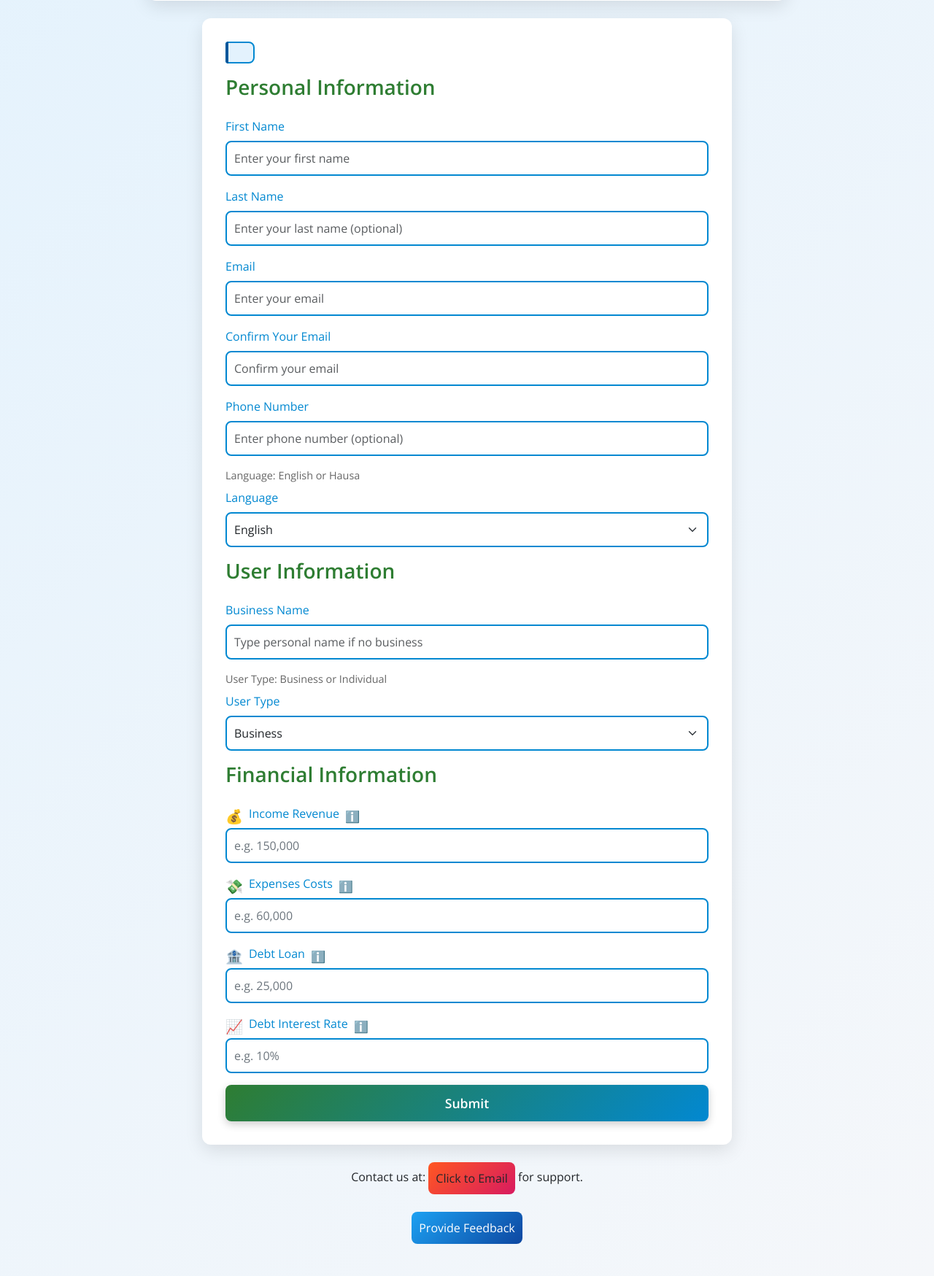
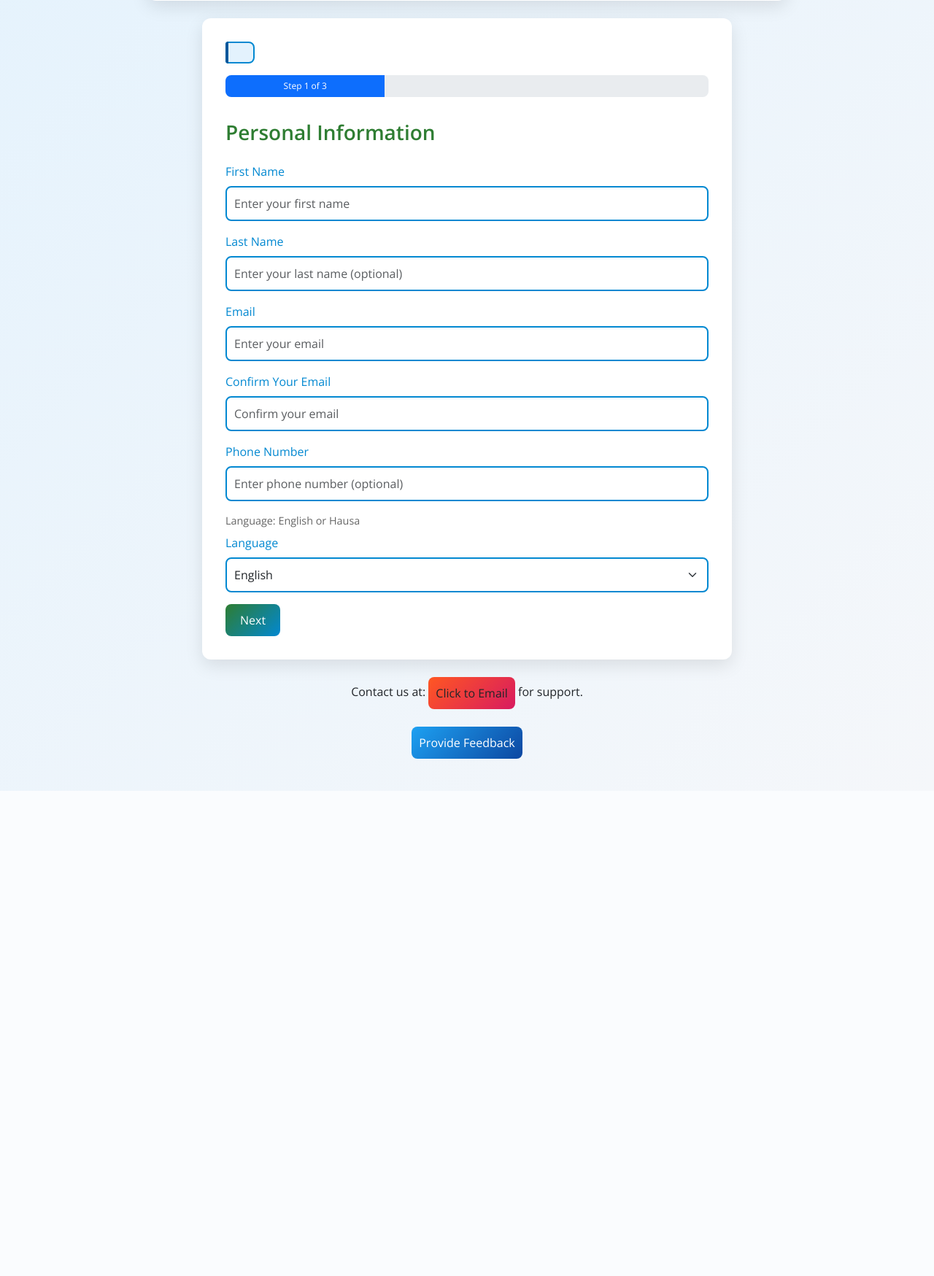
Before and after one commit to FicoreAfrica/Financial-Health-Score, a Flask app: page / in a window 1280 px wide. Shown: the part 425-2174 px from the top of the page at 73% size. After the commit the page ends 1509 px from the top, so only its background shows below. Run offline with Flask 3, Linux system fonts and the light colour scheme; parts of the project's set-up code (start-up, migrations or seed data) failed here and were passed over; some libraries are stand-ins or nearby versions.

Commit message:
Update index.html

```diff
--- a/templates/index.html
+++ b/templates/index.html
@@ -210,6 +210,49 @@
             color: #0288D1;
             font-size: 1rem;
         }
+        /* Multi-Step Form Styles */
+        .form-step {
+            display: none;
+        }
+        .form-step.active {
+            display: block;
+        }
+        .progress {
+            margin-bottom: 2rem;
+            height: 30px;
+            border-radius: 8px;
+        }
+        .progress-bar {
+            transition: width 0.3s ease;
+        }
+        .step-navigation {
+            display: flex;
+            justify-content: space-between;
+            margin-top: 1rem;
+        }
+        .btn-nav {
+            padding: 10px 20px;
+            font-weight: 500;
+            border-radius: 8px;
+        }
+        .btn-next {
+            background: linear-gradient(135deg, #2E7D32, #0288D1);
+            color: white;
+            border: none;
+        }
+        .btn-next:hover {
+            background: linear-gradient(135deg, #1B5E20, #01579B);
+            transform: translateY(-2px);
+        }
+        .btn-prev {
+            background: linear-gradient(135deg, #B0BEC5, #78909C);
+            color: white;
+            border: none;
+        }
+        .btn-prev:hover {
+            background: linear-gradient(135deg, #90A4AE, #607D8B);
+            transform: translateY(-2px);
+        }
         @media (max-width: 600px) {
             .form-card {
                 padding: 1.5rem;
@@ -226,6 +269,9 @@
             .book-icon {
                 width: 30px;
                 height: 22px;
+            }
+            .progress {
+                height: 20px;
             }
         }
     </style>
@@ -273,10 +319,16 @@
                         </ul>
                     </div>
 
+                    <!-- Progress Bar -->
+                    <div class="progress">
+                        <div class="progress-bar" role="progressbar" style="width: 33%;" aria-valuenow="33" aria-valuemin="0" aria-valuemax="100">Step 1 of 3</div>
+                    </div>
+
                     <form id="submission-form" method="POST" action="{{ url_for('submit') }}">
                         {{ form.hidden_tag() }} <!-- Ensure CSRF token is included -->
 
-                        <!-- Personal Information -->
+                        <!-- Step 1: Personal Information -->
+                        <div class="form-step active" id="step-1">
                             <h3>{{ translations[language]['Personal Information'] }}</h3>
                             <div class="mb-3">
                                 {{ form.first_name.label(class="form-label", **{'for': 'first_name'}) }}
@@ -303,8 +355,13 @@
                                 {{ form.language.label(class="form-label", **{'for': 'language'}) }}
                                 {{ form.language(class="form-select", required=True) }}
                             </div>
+                            <div class="step-navigation">
+                                <button type="button" class="btn btn-nav btn-next" onclick="nextStep(2)">Next</button>
+                            </div>
+                        </div>
 
-                        <!-- User Information -->
+                        <!-- Step 2: User Information -->
+                        <div class="form-step" id="step-2">
                             <h3>{{ translations[language]['User Information'] }}</h3>
                             <div class="mb-3">
                                 {{ form.business_name.label(class="form-label", **{'for': 'business_name'}) }}
@@ -315,8 +372,14 @@
                                 {{ form.user_type.label(class="form-label", **{'for': 'user_type'}) }}
                                 {{ form.user_type(class="form-select", required=True) }}
                             </div>
+                            <div class="step-navigation">
+                                <button type="button" class="btn btn-nav btn-prev" onclick="prevStep(1)">Previous</button>
+                                <button type="button" class="btn btn-nav btn-next" onclick="nextStep(3)">Next</button>
+                            </div>
+                        </div>
 
-                        <!-- Financial Information -->
+                        <!-- Step 3: Financial Information -->
+                        <div class="form-step" id="step-3">
                             <h3>{{ translations[language]['Financial Information'] }}</h3>
                             <div class="mb-3">
                                 <div class="field-container">
@@ -354,10 +417,10 @@
                                 {{ form.debt_interest_rate(class="form-control number-input", placeholder="e.g. 10%", type="text", required=True, pattern="^[0-9,]+(\.[0-9]{1,2})?$", **{'data-error': translations[language]['Invalid Number']}) }}
                                 <div class="tooltip-fallback" id="interest-tooltip"></div>
                             </div>
-
-                        <!-- Submit Button -->
-                        <div class="d-grid">
+                            <div class="step-navigation">
+                                <button type="button" class="btn btn-nav btn-prev" onclick="prevStep(2)">Previous</button>
                                 {{ form.submit(class="btn btn-primary btn-lg", value=translations[language]['Submit']) }}
+                            </div>
                         </div>
                     </form>
                 </div>
@@ -375,35 +438,85 @@
         </div>
     </div>
 
-    <script data-cfasync="false" src="/cdn-cgi/scripts/5c5dd728/cloudflare-static/email-decode.min.js"></script>
     <script src="{{ url_for('static', filename='js/bootstrap.bundle.min.js') }}" onerror="console.error('Failed to load bootstrap.bundle.min.js. Please ensure the file exists in static/js/ and Flask is serving static files correctly.');"></script>
     <script>
-        // Initialize Bootstrap tooltips with enhanced error handling and reinitialization
+        // Multi-Step Form Navigation
+        let currentStep = 1;
+        const totalSteps = 3;
+
+        function showStep(step) {
+            document.querySelectorAll('.form-step').forEach(stepEl => {
+                stepEl.classList.remove('active');
+            });
+            document.getElementById(`step-${step}`).classList.add('active');
+
+            // Update progress bar
+            const progressPercent = (step / totalSteps) * 100;
+            const progressBar = document.querySelector('.progress-bar');
+            progressBar.style.width = `${progressPercent}%`;
+            progressBar.setAttribute('aria-valuenow', progressPercent);
+            progressBar.textContent = `Step ${step} of ${totalSteps}`;
+
+            currentStep = step;
+        }
+
+        function nextStep(step) {
+            if (validateStep(currentStep)) {
+                showStep(step);
+            }
+        }
+
+        function prevStep(step) {
+            showStep(step);
+        }
+
+        function validateStep(step) {
+            const stepElement = document.getElementById(`step-${step}`);
+            const inputs = stepElement.querySelectorAll('input[required], select[required]');
+            let isValid = true;
+
+            inputs.forEach(input => {
+                if (!input.checkValidity()) {
+                    input.reportValidity();
+                    isValid = false;
+                }
+            });
+
+            // Special validation for email confirmation
+            if (step === 1) {
+                const email = document.getElementById('email').value;
+                const autoEmail = document.getElementById('auto_email').value;
+                if (email !== autoEmail) {
+                    document.getElementById('auto_email').setCustomValidity("{{ translations[language]['Email addresses must match.'] }}");
+                    document.getElementById('auto_email').reportValidity();
+                    isValid = false;
+                } else {
+                    document.getElementById('auto_email').setCustomValidity('');
+                }
+            }
+
+            return isValid;
+        }
+
+        // Initialize Bootstrap tooltips
         function initializeTooltips() {
             try {
                 if (typeof bootstrap === 'undefined') {
-                    console.error('Bootstrap is not loaded. Please ensure bootstrap.bundle.min.js is correctly included and the path is valid.');
+                    console.error('Bootstrap is not loaded. Please ensure bootstrap.bundle.min.js is correctly included.');
                     return false;
                 }
 
-                // Dispose of existing tooltips to prevent duplicates
                 const existingTooltips = document.querySelectorAll('.tooltip');
                 existingTooltips.forEach(tooltip => tooltip.remove());
 
                 const tooltipTriggerList = [].slice.call(document.querySelectorAll('[data-bs-toggle="tooltip"]'));
-                if (tooltipTriggerList.length === 0) {
-                    console.warn('No elements with data-bs-toggle="tooltip" found in the DOM.');
-                    return false;
-                }
-
                 const tooltipList = tooltipTriggerList.map(function (tooltipTriggerEl) {
                     try {
-                        const tooltip = new bootstrap.Tooltip(tooltipTriggerEl, {
+                        return new bootstrap.Tooltip(tooltipTriggerEl, {
                             trigger: 'hover focus',
                             placement: 'top',
                             customClass: 'custom-tooltip'
                         });
-                        return tooltip;
                     } catch (error) {
                         console.error('Failed to initialize tooltip for element:', tooltipTriggerEl, error);
                         return null;
@@ -418,27 +531,24 @@
             }
         }
 
-        // Run initialization on DOM load
+        // DOM Content Loaded
         document.addEventListener('DOMContentLoaded', function () {
-            // Attempt to initialize Bootstrap tooltips
-            const bootstrapTooltipsSuccess = initializeTooltips();
+            // Initialize tooltips
+            initializeTooltips();
 
-            // Fallback for tooltips: Toggle visibility of fallback div on click
+            // Fallback for tooltips
             document.querySelectorAll('.info-icon').forEach(icon => {
                 icon.addEventListener('click', function () {
                     const targetId = icon.getAttribute('data-tooltip-target');
                     const targetDiv = document.getElementById(targetId);
                     if (targetDiv) {
-                        // Populate the fallback div with the translated tooltip text
                         targetDiv.textContent = icon.getAttribute('title');
-                        // Toggle visibility
                         targetDiv.classList.toggle('active');
                     }
                 });
             });
 
-            // Toggle guide section visibility with book animation
-            try {
+            // Toggle guide section
             const guideToggle = document.getElementById('guide-toggle');
             const bookIcon = document.getElementById('book-icon');
             const guideContent = document.getElementById('guide-content');
@@ -448,15 +558,9 @@
                     guideContent.style.display = isOpen ? 'none' : 'block';
                     bookIcon.classList.toggle('open', !isOpen);
                 });
-                } else {
-                    console.warn('Guide toggle elements not found in the DOM.');
             }
-            } catch (error) {
-                console.error('Error setting up guide toggle:', error);
-            }
-        });
 
-        // Format number inputs with thousands separators
+            // Format number inputs
             document.querySelectorAll('.number-input').forEach(input => {
                 input.addEventListener('input', function(e) {
                     let value = e.target.value.replace(/[^0-9.]/g, '');
@@ -487,7 +591,7 @@
                 });
             });
 
-        // Custom HTML5 validation with translated error messages
+            // Custom validation with translated error messages
             document.querySelectorAll('.form-control, .form-select').forEach(input => {
                 input.addEventListener('invalid', function(e) {
                     e.target.setCustomValidity(e.target.dataset.error);
@@ -497,10 +601,8 @@
                 });
             });
 
-        // Clean number inputs before form submission and debug submission method
+            // Clean number inputs before submission
             document.getElementById('submission-form').addEventListener('submit', function(e) {
-            try {
-                console.log('Form submission triggered. Method:', document.getElementById('submission-form').getAttribute('method'));
                 document.querySelectorAll('.number-input').forEach(input => {
                     let cleanValue = input.value.replace(/,/g, '');
                     if (cleanValue === '' || isNaN(parseFloat(cleanValue))) {
@@ -509,11 +611,8 @@
                         input.value = parseFloat(cleanValue).toString();
                     }
                 });
-            } catch (error) {
-                console.error('Error during form submission preprocessing:', error);
-            }
+            });
         });
     </script>
-<script>(function(){function c(){var b=a.contentDocument||a.contentWindow.document;if(b){var d=b.createElement('script');d.innerHTML="window.__CF$cv$params={r:'938eec46dc31b06f',t:'MTc0NjA5ODc3Ni4wMDAwMDA='};var a=document.createElement('script');a.nonce='';a.src='/cdn-cgi/challenge-platform/scripts/jsd/main.js';document.getElementsByTagName('head')[0].appendChild(a);";b.getElementsByTagName('head')[0].appendChild(d)}}if(document.body){var a=document.createElement('iframe');a.height=1;a.width=1;a.style.position='absolute';a.style.top=0;a.style.left=0;a.style.border='none';a.style.visibility='hidden';document.body.appendChild(a);if('loading'!==document.readyState)c();else if(window.addEventListener)document.addEventListener('DOMContentLoaded',c);else{var e=document.onreadystatechange||function(){};document.onreadystatechange=function(b){e(b);'loading'!==document.readyState&&(document.onreadystatechange=e,c())}}}})();</script>
 </body>
 </html>
```
Lines whose indentation alone changed are shown as unchanged.
